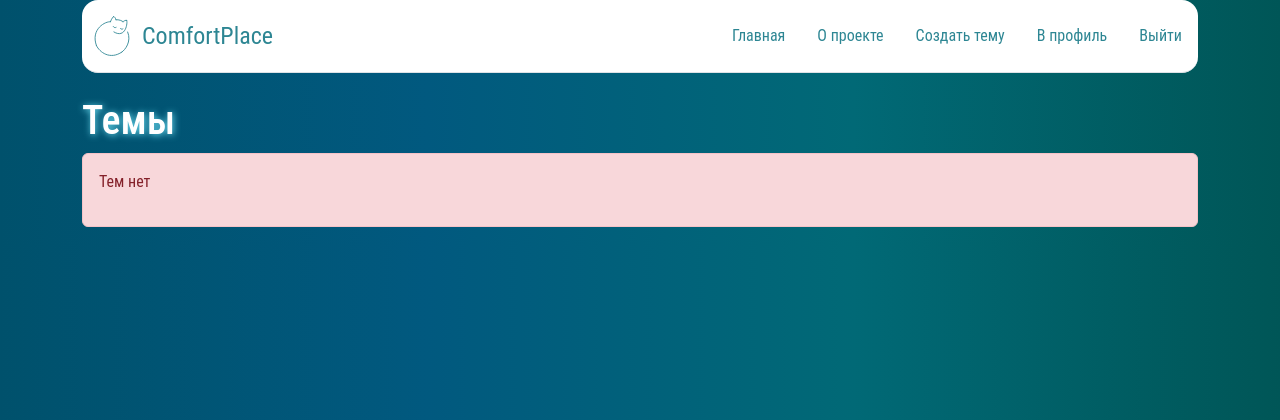
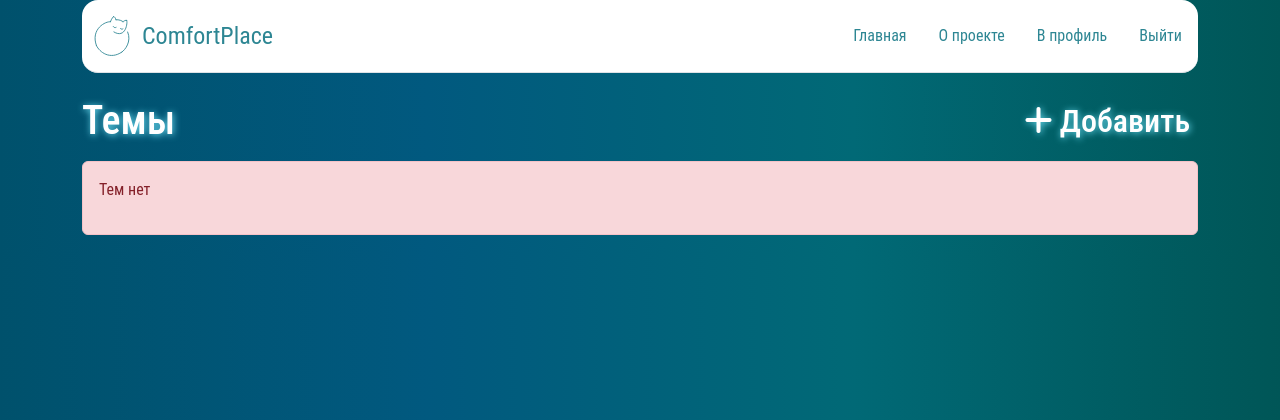
Before and after one commit to adaravaks/mywebforum, a Django app: page /main in a window 1280 px wide. Shown: the top 420 px of the page. Run offline with Django 4.2, Linux system fonts and the light colour scheme; the visitor is signed in with stand-in values (Sample User, id 1); data that the repository does not hold is empty; some libraries are stand-ins or nearby versions.

Commit message:
replaced and restyled 'add theme' button

```diff
--- a/Webforum/main/static/main/css/themes.css
+++ b/Webforum/main/static/main/css/themes.css
@@ -1,3 +1,23 @@
+.themes-page-header {
+    display: flex;
+    justify-content: space-between;
+    align-items: center;
+}
+
+.add-theme-button {
+    border-radius: 15px;
+    color: white;
+    text-decoration: none;
+    padding: 8px;
+    transition: all 0.7s linear;
+}
+
+.add-theme-button:hover {
+    color: rgb(45, 134, 147);
+    background-color: white;
+    transition: all 0.3s linear;
+}
+
 .theme-container {
     background-color: white;
     display: flex;
@@ -20,7 +40,7 @@
 }
 
 .pictureless-theme {
-    margin-left: 340px;
+    margin-left: 240px;
 }
 
 .into-theme-button {
--- a/Webforum/main/templates/main/base.html
+++ b/Webforum/main/templates/main/base.html
@@ -10,6 +10,7 @@
     <title>{% block title %}{% endblock %}</title>
     <link rel="stylesheet" href="https://cdn.jsdelivr.net/npm/bootstrap@5.2.2/dist/css/bootstrap.min.css"
           integrity="sha384-Zenh87qX5JnK2Jl0vWa8Ck2rdkQ2Bzep5IDxbcnCeuOxjzrPF/et3URy9Bv1WTRi" crossorigin="anonymous">
+    <script src="https://kit.fontawesome.com/488146a138.js" crossorigin="anonymous"></script>
     <link type="text/css" rel="stylesheet" href="{% static 'main/css/other.css' %}">
     <link type="text/css" rel="stylesheet" href="{% static 'main/css/themes.css' %}">
     <link rel="apple-touch-icon" sizes="180x180" href="{% static 'main/media/technical/apple-touch-icon.png' %}">
@@ -41,7 +42,6 @@
             <li class="nav-item"><a href="{% url 'about-us' %}" style="color: #2D8693;" class="nav-link">О проекте</a>
             </li>
             {% if request.user.is_authenticated %}
-            <li class="nav-item"><a href="{% url 'new-theme' %}" style="color: #2D8693;" class="nav-link">Создать тему</a></li>
             <li class="nav-item order-last"><a href="{% url '/accounts/profile' request.user.username %}" style="color: #2D8693;" class="nav-link">В профиль</a></li>
             <li class="nav-item order-last"><a href="{% url '/accounts/logout' %}" style="color: #2D8693;" class="nav-link">Выйти</a></li>
             {% else %}
--- a/Webforum/main/templates/main/index.html
+++ b/Webforum/main/templates/main/index.html
@@ -17,7 +17,10 @@
     </ul>
 {% endif %}
 
-<h1 class="headers-text-style-one">Темы</h1>
+<div class="themes-page-header">
+    <h1 class="headers-text-style-one">Темы</h1>
+    <h2 class="headers-text-style-one"><a href="{% url 'new-theme' %}" class="add-theme-button"><i class="fa-solid fa-plus"></i> Добавить</a></h2>
+</div>
 {% if themes %}
 {% for theme in themes %}
     <div class="theme-container">
```
